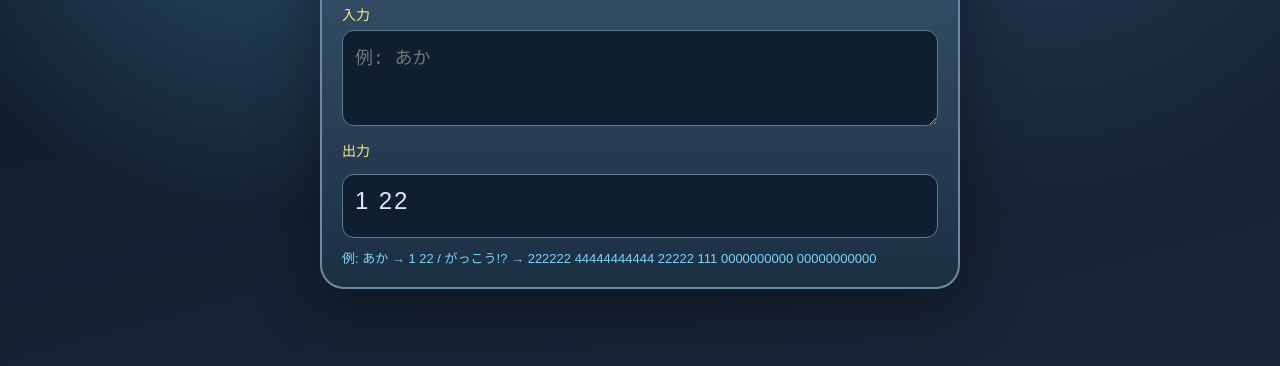
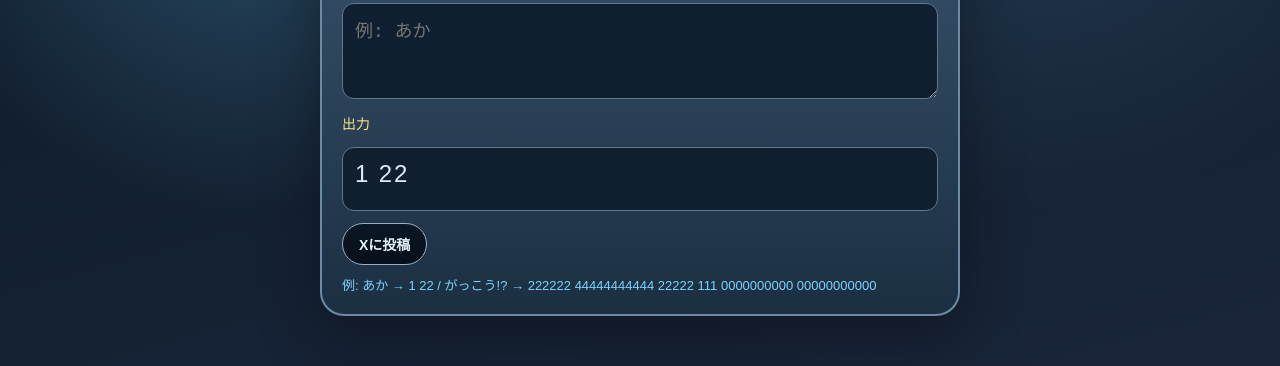
Before and after one commit to GitHubYucky/old_telephone, a plain HTML site: page index.html in a window 1280 px wide. Shown: the part 310-676 px from the top of the page. Drawn offline with Linux system fonts and the light colour scheme.

Commit message:
func:tweet

```diff
--- a/index.html
+++ b/index.html
@@ -17,6 +17,10 @@
       <label for="outputText">出力</label>
       <div id="outputText" class="output">1 22</div>
 
+      <div class="actions">
+        <button id="tweetButton" type="button" class="tweet-button">Xに投稿</button>
+      </div>
+
       <div class="hint">例: あか → 1 22 / がっこう!? → 222222 44444444444 22222 111 0000000000 00000000000</div>
     </main>
 
--- a/script.js
+++ b/script.js
@@ -74,6 +74,7 @@ function convert(text) {
 
 const input = document.getElementById("inputText");
 const output = document.getElementById("outputText");
+const tweetButton = document.getElementById("tweetButton");
 
 function render() {
   const value = input.value.trim();
@@ -81,4 +82,15 @@ function render() {
 }
 
 input.addEventListener("input", render);
+
+tweetButton.addEventListener("click", () => {
+  const text = output.textContent.trim();
+  if (!text || text === "1 22") {
+    return;
+  }
+
+  const url = `https://twitter.com/intent/tweet?text=${encodeURIComponent(text)}`;
+  window.open(url, "_blank", "noopener,noreferrer");
+});
+
 render();
--- a/styles.css
+++ b/styles.css
@@ -78,6 +78,26 @@ textarea {
   word-break: break-all;
 }
 
+.actions {
+  margin-top: 12px;
+}
+
+.tweet-button {
+  border: 1px solid #95afc6;
+  border-radius: 999px;
+  background: linear-gradient(180deg, #0b1725, #070f19);
+  color: #e6f2ff;
+  font-size: 14px;
+  font-weight: 700;
+  padding: 10px 16px;
+  cursor: pointer;
+}
+
+.tweet-button:hover {
+  border-color: #c7d9ea;
+  transform: translateY(-1px);
+}
+
 .hint {
   margin-top: 10px;
   font-size: 13px;
```
